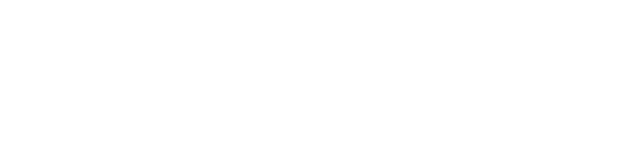
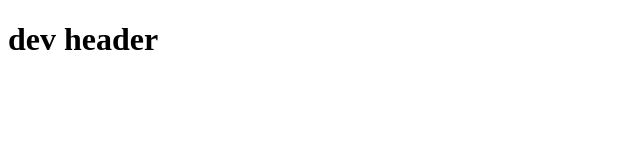
Before and after one commit to yunhsin0121/1026, a plain HTML site: page index.html in a window 1280 px wide. Shown: the whole page, without its empty margins (0-640 px from the left). Drawn offline with Linux system fonts and the light colour scheme.

Commit message:
新增dev header

```diff
--- a/index.html
+++ b/index.html
@@ -6,6 +6,6 @@
     <title>Document</title>
 </head>
 <body>
-
+    <h1>dev header</h1>
 </body>
 </html>
```
